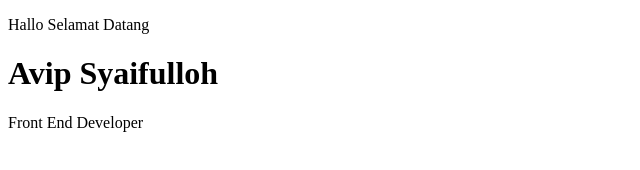
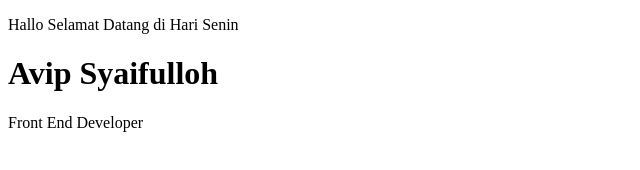
Before and after one commit to vipcodestudio/belajar-branch, a plain HTML site: page index.html in a window 1280 px wide. Shown: the whole page, without its empty margins (0-640 px from the left). Drawn offline with Linux system fonts and the light colour scheme.

Commit message:
fix: greeting with brand

```diff
--- a/index.html
+++ b/index.html
@@ -6,7 +6,7 @@
     <title>Document</title>
 </head>
 <body>
-    <p>Hallo Selamat Datang</p>
+    <p>Hallo Selamat Datang di Hari Senin</p>
     <h1>Avip Syaifulloh</h1>
     <p>Front End Developer</p>
 </body>
```
